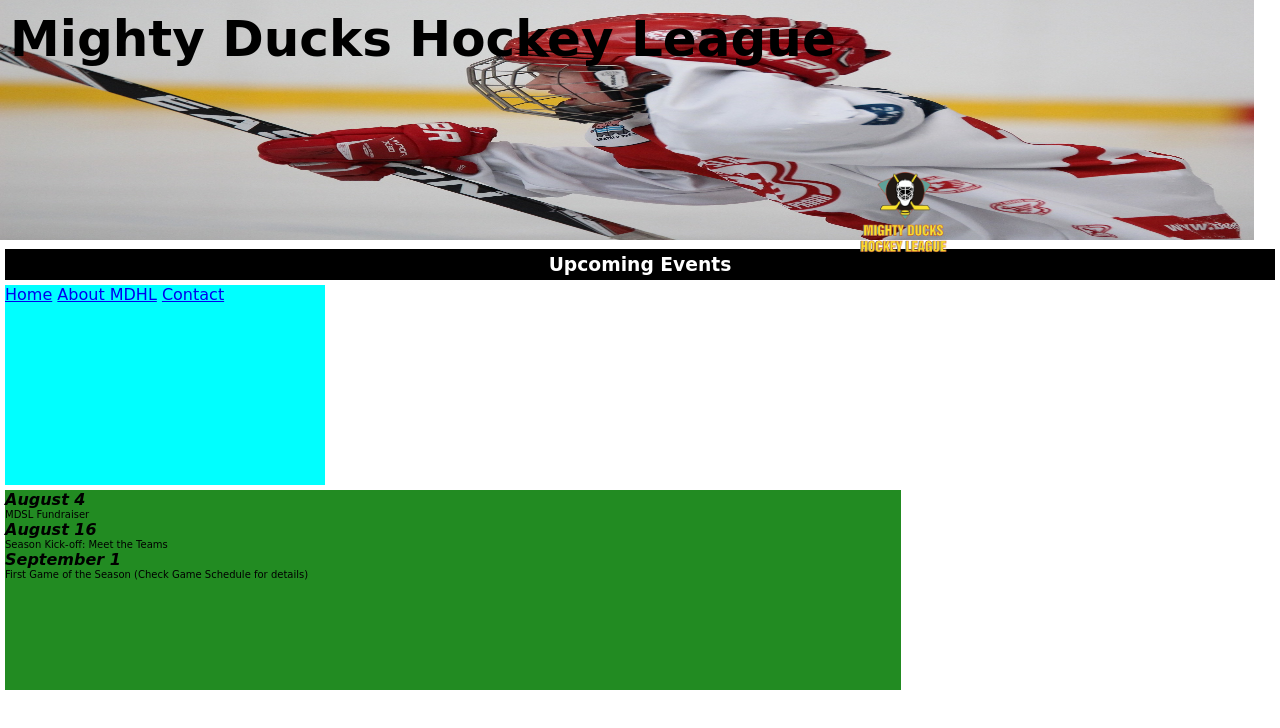
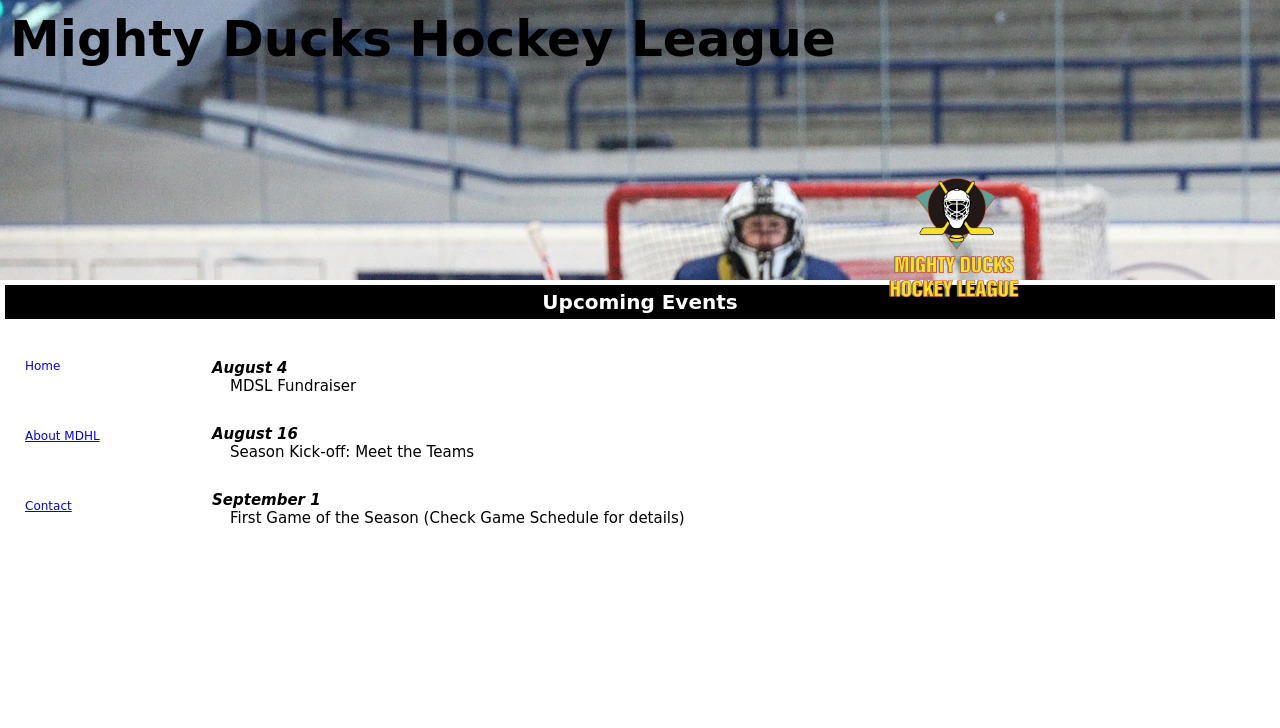
Before and after one commit to sofimerlos/HockeyWeb, a plain HTML site: page index.html in a window 1280 px wide. Drawn offline with Linux system fonts and the light colour scheme.

Commit message:
design v1

```diff
--- a/assets/styles/style1.css
+++ b/assets/styles/style1.css
@@ -5,75 +5,87 @@
   font-family: cursive;
 }
 
-.container {
+header{
+  background-image: url("../images/design1_image1.jpg");
+  height: 35vh;
+  width: 100%;
   position: relative;
-    display: inline-block;
-    text-align: center;
-
 }
 
-.logo {
-    width: 100px;
+.logo{
+  width: 150px;
   position: absolute;
-    transform: translate(-25rem, 10rem);
+  transform: translate(55rem, 10rem);
+  z-index: 1;
 }
-
-.principalImage {
-   height: 30vh;
-   width: 98vw;
-
-}
-
 .textLogo {
   position: absolute;
   top: 10px;
   left: 10px;
   font-size: 50px;
-    z-index: 1;
-
+  z-index: 3;
 }
-
-.titleContainer {
-    background-color: rebeccapurple;
-    position: absolute;
-    display: block;
-}
-
 .titlePage {
   background-color: black;
   color: white;
+  font-size: 20px;
   text-align: center;
   padding: 5px;
   margin: 5px;
-
 }
-
-
+a {
+  display: block;
+  height: 70px;
+  font-size: 12px;
+}
 .nav {
-    background-color: aqua;
-    box-sizing: border-box;
-    margin: 5px;
-    width: 25%;
-    height: 200px;
-    display: block;
+  display: inline-block;
   position: relative;
+  width: 15%;
+  height: 300px;
+  border: 5px solid white;
+  padding-left: 20px;
+  padding-top: 30px;
+}
+.homeLink {
+  text-decoration: none;
+}
+.aboutLink {
+  text-decoration: none;
+}
+.contactLink {
+  text-decoration: none;
 }
 
 .infoEvent {
-    background-color: forestgreen;
-    box-sizing: border-box;
-    margin: 5px;
-    width: 70%;
-    height: 200px;
-    display: block;
-    position: relative;
-
+  display: inline-block;
+  position: absolute;
+  width: 85%;
+  height: 340px;
+  border: 5px solid white;
+  padding-top: 30px;
+  padding-left: 15px;
+}
+article > p {
+  padding-bottom: 30px;
+  font-size: 15px;
+  text-indent: 18px;
+}
+article > h4 {
+  font-style: italic;
+  font-size: 15px;
 }
 
-article>p {
-    font-size: 10px;
+.parrafoAbout {
+  font-size: 12px;
+  text-indent: 18px;
+  padding-bottom: 40px;
+  width: 80%;
 }
-
-article>h4 {
-    font-style: italic;
+.parrafoContact {
+  font-size: 12px;
+  padding-bottom: 10px;
 }
+#anchorInline {
+  display: inline;
+}
--- a/index.html
+++ b/index.html
@@ -11,29 +11,18 @@
 
 <body>
   <header>
-
-    <div class="container">
-      <h1 class="textLogo">Mighty Ducks Hockey League</h1>
-      <img src="./img/image_1.jpg" alt="Image1" class="principalImage">
-      <img src="./img/logo_Mighty_ducks.png" alt="Logo" class="logo" />
-
-
-
-    </div>
-
-
-
-
+    <h1 class="textLogo">Mighty Ducks Hockey League</h1>
+    <img src="./img/logo_Mighty_ducks.png" alt="Logo" class="logo" />
   </header>
 
   <main>
     <section>
-      <div>
-        <h3 class="titlePage">Upcoming Events</h3>
-      </div>
+      <h3 class="titlePage">Upcoming Events</h3>
+    </section>
 
+    <section>
       <div class="nav">
-        <a href="#">Home</a>
+        <a class="homeLink" href="#">Home</a>
         <a href="./about.html">About MDHL</a>
         <a href="./contact.html">Contact</a>
       </div>
@@ -41,22 +30,19 @@
       <div class="infoEvent">
         <article>
           <h4>August 4</h4>
-          <p class="parrafoEvents">MDSL Fundraiser</p>
+          <p>MDSL Fundraiser</p>
         </article>
 
         <article>
           <h4>August 16</h4>
-          <p class="parrafoEvents">Season Kick-off: Meet the Teams</pclass="parrafoEvents">
+          <p>Season Kick-off: Meet the Teams</p>
         </article>
 
         <article>
           <h4>September 1</h4>
-          <p class="parrafoEvents">First Game of the Season (Check Game Schedule for details)</p>
+          <p>First Game of the Season (Check Game Schedule for details)</p>
         </article>
       </div>
-
-
-
 
     </section>
   </main>
```
Also changed, not shown: about.html (+20 -12 lines), contact.html (+18 -17 lines), assets/images/design1_image1.jpg (added), assets/images/design1_image2.jpg (added). Lines whose indentation alone changed are shown as unchanged.
